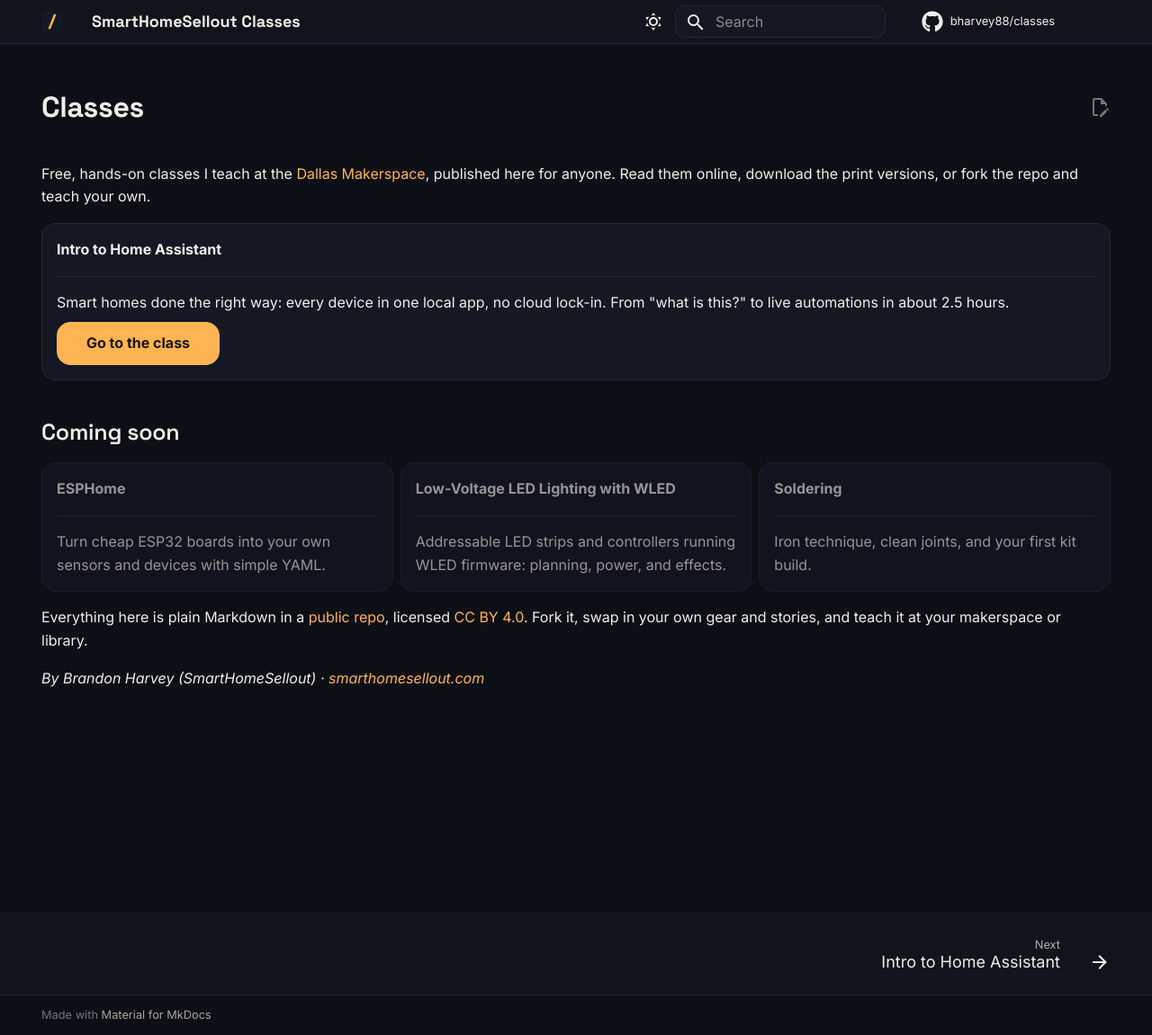
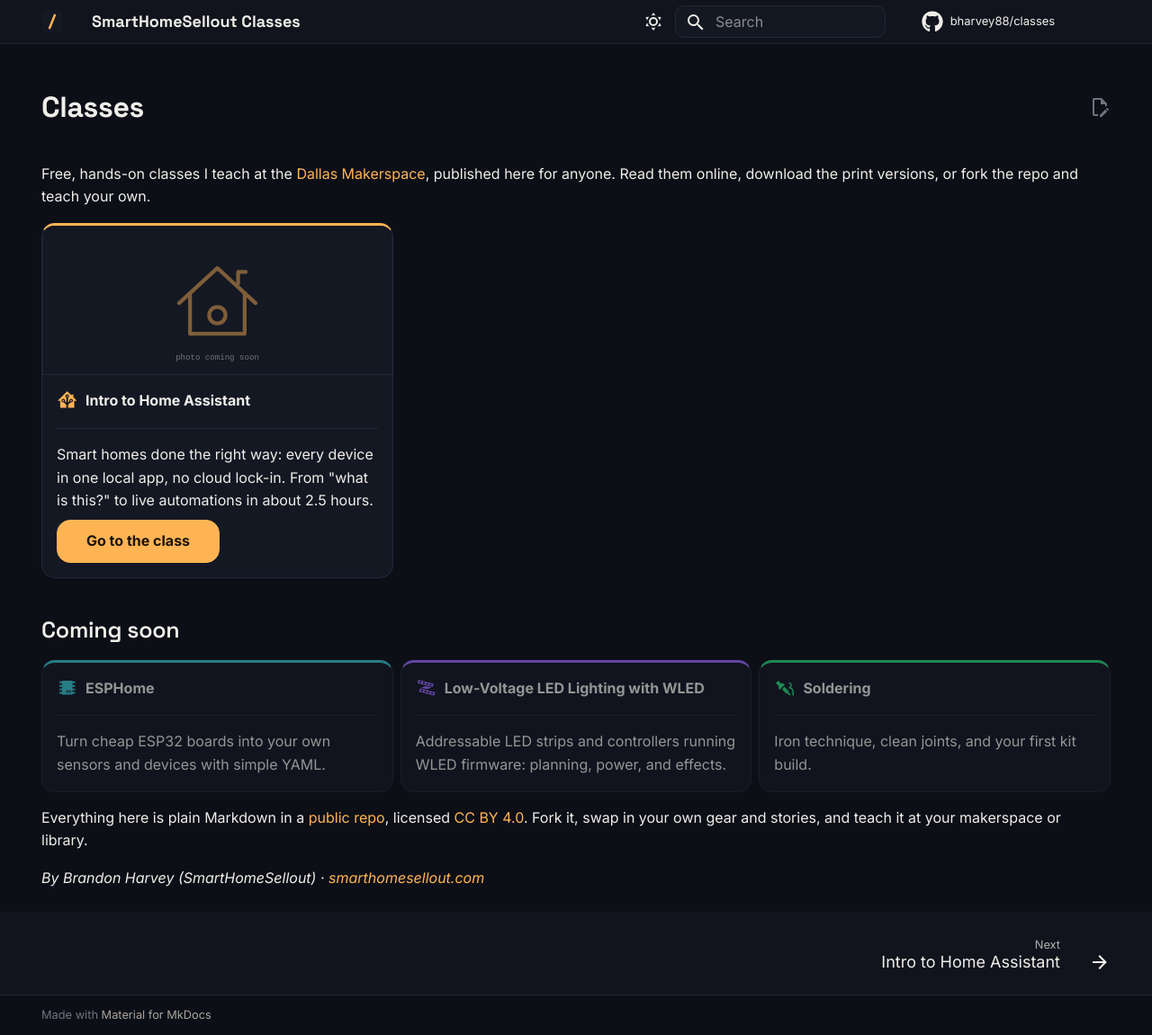
Before and after one commit to bharvey88/classes, an MkDocs documentation site: the page built from docs/index.md, in a window 1280 px wide and 1151 px high. Shown: the whole window at 90% size. Built offline with MkDocs 1.6.1 and Material for MkDocs 9.7.7, drawn with Linux system fonts in a browser that asks for light colours; comment, search, counter and statistics services are not loaded.

Commit message:
Hub cards: class identity colors, icons, photo slots with placeholders
Per-class colors (HA amber, ESPHome teal, WLED violet, soldering green)
on card top borders and icons; card photos and class-page hero with flat
SVG placeholders until real photos land; auto-fill grid so a lone card
stays tile-sized.

```diff
--- a/docs/index.md
+++ b/docs/index.md
@@ -10,7 +10,9 @@ Free, hands-on classes I teach at the [Dallas Makerspace](https://dallasmakerspa
 
 <div class="grid cards" markdown>
 
--   **Intro to Home Assistant**
+-   ![Smart home gear for the class](assets/placeholders/intro-ha.svg){ .card-photo }
+
+    :material-home-assistant:{ .class-icon .c-ha } **Intro to Home Assistant**
 
     ---
 
@@ -24,19 +26,19 @@ Free, hands-on classes I teach at the [Dallas Makerspace](https://dallasmakerspa
 
 <div class="coming-soon grid cards" markdown>
 
--   **ESPHome**
+-   :material-chip:{ .class-icon .c-esphome } **ESPHome**
 
     ---
 
     Turn cheap ESP32 boards into your own sensors and devices with simple YAML.
 
--   **Low-Voltage LED Lighting with WLED**
+-   :material-led-strip-variant:{ .class-icon .c-wled } **Low-Voltage LED Lighting with WLED**
 
     ---
 
     Addressable LED strips and controllers running WLED firmware: planning, power, and effects.
 
--   **Soldering**
+-   :material-soldering-iron:{ .class-icon .c-solder } **Soldering**
 
     ---
 
--- a/docs/stylesheets/extra.css
+++ b/docs/stylesheets/extra.css
@@ -210,3 +210,75 @@
 .md-footer-meta {
   border-top: 1px solid var(--shs-border);
 }
+
+/* ---- Class identity colors (mirror the main site's data colors) ---- */
+[data-md-color-scheme="slate"] {
+  --shs-c-ha: #ffb454;
+  --shs-c-esphome: #39c5cf;
+  --shs-c-wled: #9d6bff;
+  --shs-c-solder: #2bd97c;
+}
+[data-md-color-scheme="default"] {
+  --shs-c-ha: #9b5d00;
+  --shs-c-esphome: #0c7d87;
+  --shs-c-wled: #6b3fd1;
+  --shs-c-solder: #11804b;
+}
+
+/* ---- Class icons on cards ---- */
+.md-typeset .class-icon {
+  font-size: 1.3em;
+  vertical-align: -0.25em;
+  margin-right: 0.2em;
+}
+.md-typeset .c-ha { color: var(--shs-c-ha); }
+.md-typeset .c-esphome { color: var(--shs-c-esphome); }
+.md-typeset .c-wled { color: var(--shs-c-wled); }
+.md-typeset .c-solder { color: var(--shs-c-solder); }
+
+/* ---- Per-class card top border. Needs :has(); older browsers keep the
+   plain 1px border, which is an acceptable fallback. ---- */
+.md-typeset .grid.cards > ul > li:has(.c-ha),
+.md-typeset .grid.cards > ul > li:has(.c-ha):hover {
+  border-top: 3px solid var(--shs-c-ha);
+}
+.md-typeset .grid.cards > ul > li:has(.c-esphome),
+.md-typeset .grid.cards > ul > li:has(.c-esphome):hover {
+  border-top: 3px solid var(--shs-c-esphome);
+}
+.md-typeset .grid.cards > ul > li:has(.c-wled),
+.md-typeset .grid.cards > ul > li:has(.c-wled):hover {
+  border-top: 3px solid var(--shs-c-wled);
+}
+.md-typeset .grid.cards > ul > li:has(.c-solder),
+.md-typeset .grid.cards > ul > li:has(.c-solder):hover {
+  border-top: 3px solid var(--shs-c-solder);
+}
+
+/* ---- Card photos: bleed over the card's 0.8rem padding ---- */
+.md-typeset .card-photo {
+  display: block;
+  width: calc(100% + 1.6rem);
+  max-width: calc(100% + 1.6rem);
+  margin: -0.8rem -0.8rem 0.8rem;
+  aspect-ratio: 21 / 9;
+  object-fit: cover;
+  border-radius: 0.65rem 0.65rem 0 0;
+  border-bottom: 1px solid var(--shs-border);
+}
+
+/* ---- Class page hero image ---- */
+.md-typeset img.page-hero {
+  display: block;
+  width: 100%;
+  aspect-ratio: 21 / 9;
+  object-fit: cover;
+  border: 1px solid var(--shs-border);
+  border-radius: 0.75rem;
+}
+
+/* Keep a lone card tile-sized: auto-fill preserves empty tracks where
+   Material's auto-fit would stretch one card across the whole row. */
+.md-typeset .grid {
+  grid-template-columns: repeat(auto-fill, minmax(18rem, 1fr));
+}
```
Also changed, not shown: CLAUDE.md (+5 -3 lines), docs/intro-to-home-assistant/index.md (+2 -0 lines), docs/assets/placeholders/intro-ha.svg (added).
